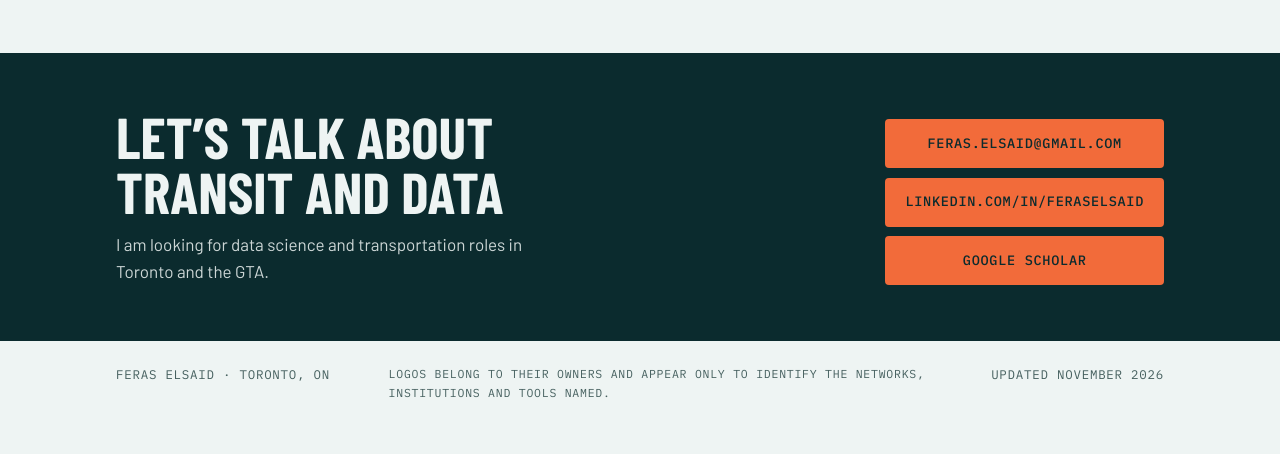
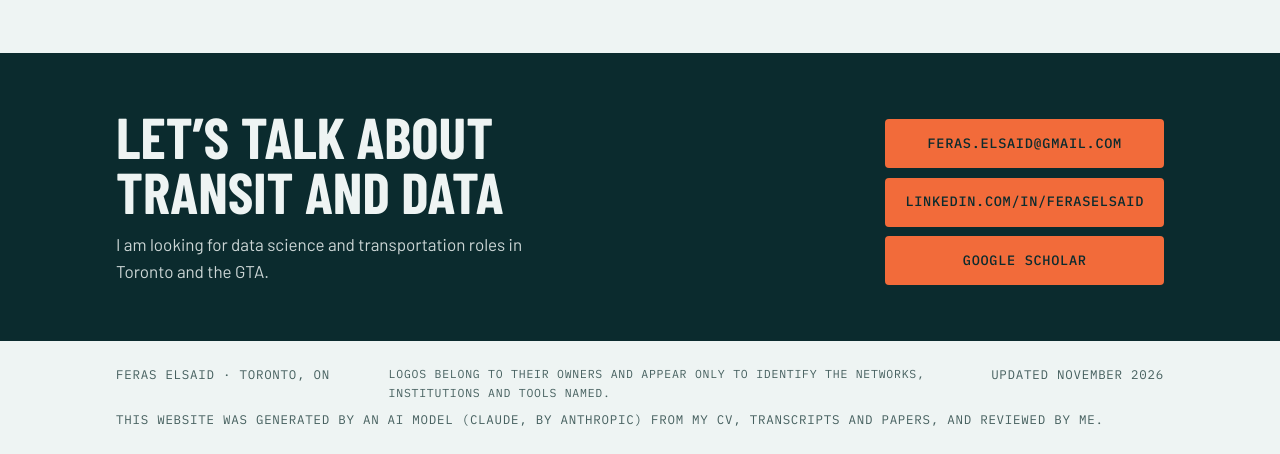
Before and after one commit to felsaid/felsaid.github.io, a plain HTML site: page index.html in a window 1280 px wide. Shown: the part 5642-6096 px from the top of the page. Before the commit the page ends 6068 px from the top, so only its background shows below. Drawn offline with nearby package versions, Linux system fonts and the light colour scheme.

Commit message:
Add AI-generation note to footer
Co-Authored-By: Claude Sonnet 5.5 <noreply@anthropic.com>

```diff
--- a/index.html
+++ b/index.html
@@ -256,6 +256,7 @@
   .contact a:focus-visible { outline-color: var(--sign-fg); }
   footer { padding-block: 1.5rem; }
   footer .wrap { display: flex; flex-wrap: wrap; justify-content: space-between; gap: .5rem; }
+  footer .ai { flex-basis: 100%; }
 
   @media (max-width: 860px) {
     .hero { grid-template-columns: minmax(0, 1fr); }
@@ -561,6 +562,7 @@
     <span>Feras Elsaid · Toronto, ON</span>
     <span class="tm">Logos belong to their owners and appear only to identify the networks, institutions and tools named.</span>
     <span>Updated November 2026</span>
+    <span class="ai">This website was generated by an AI model (Claude, by Anthropic) from my CV, transcripts and papers, and reviewed by me.</span>
   </div>
 </footer>
 
```
